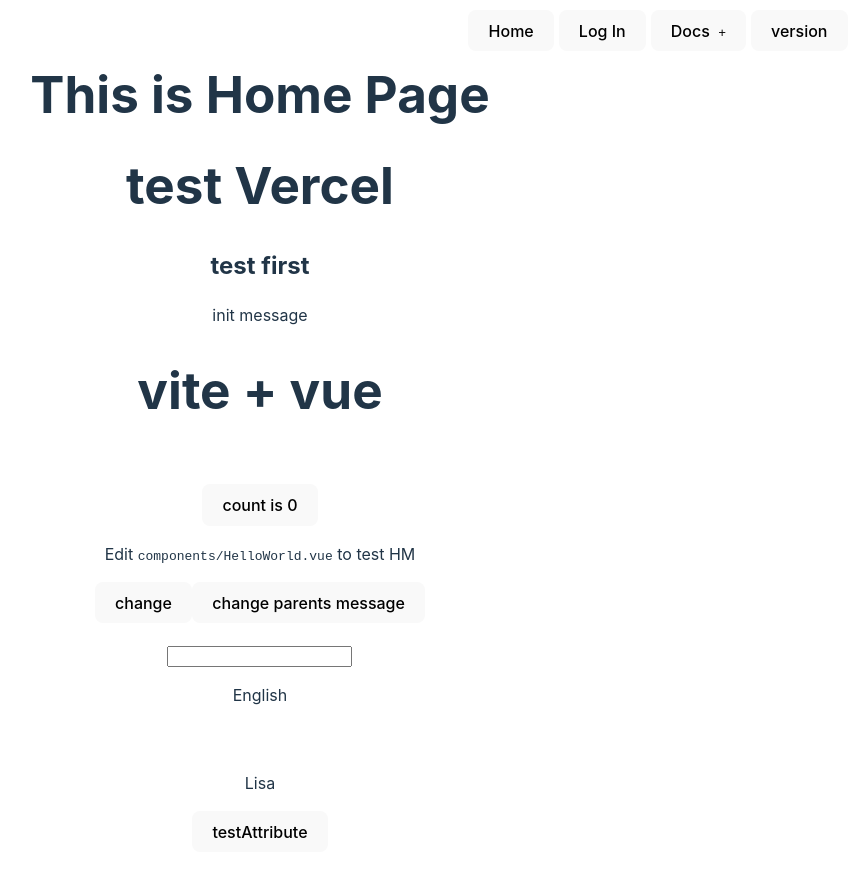
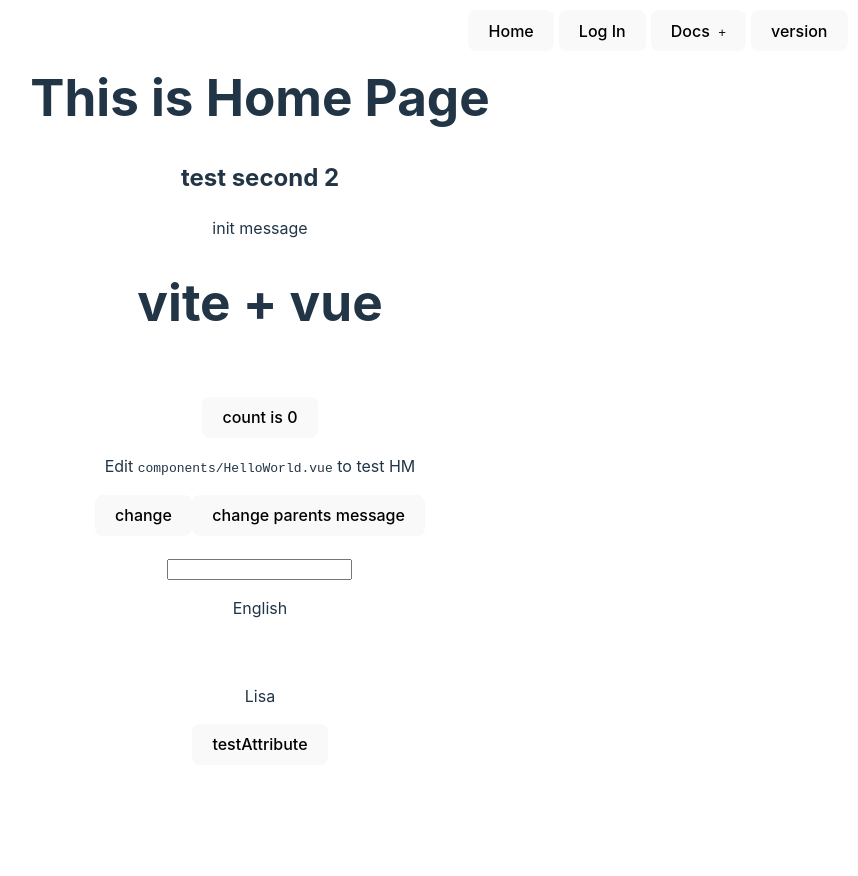
Before and after one commit to Lzumikonata/vite-vue, a Vue app: page / in a window 1280 px wide. Shown: the top 876 px of the page, without its empty margins (380-1238 px from the left). After the commit the page ends 800 px from the top, so only its background shows below. Built offline with nearby package versions, Linux system fonts and the light colour scheme.

Commit message:
update(home.vue): 2

```diff
--- a/src/pages/home.vue
+++ b/src/pages/home.vue
@@ -1,7 +1,6 @@
 <template>
   <h1>This is Home Page</h1>
-  <h1>test Vercel</h1>
-  <h2>test first</h2>
+  <h2>test second 2</h2>
 </template>
 
 <script setup>
```
